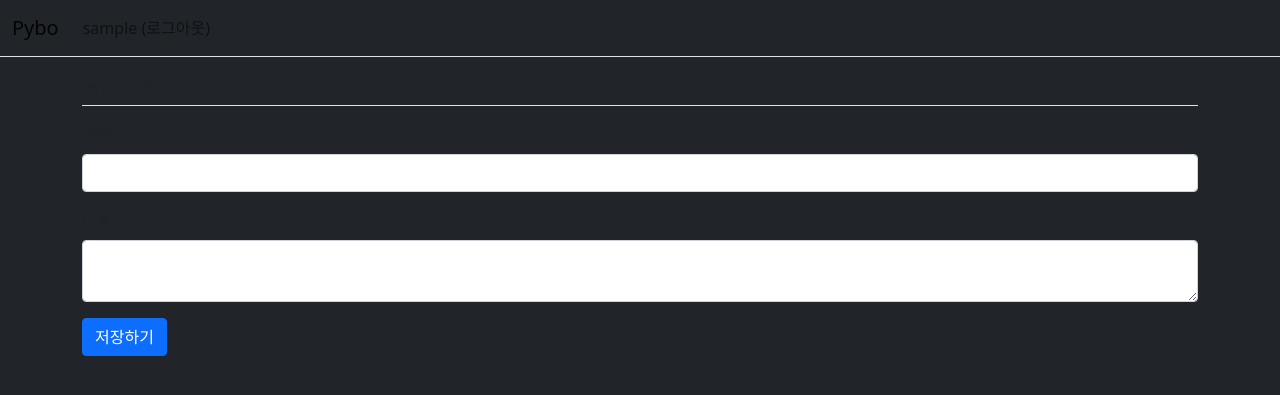
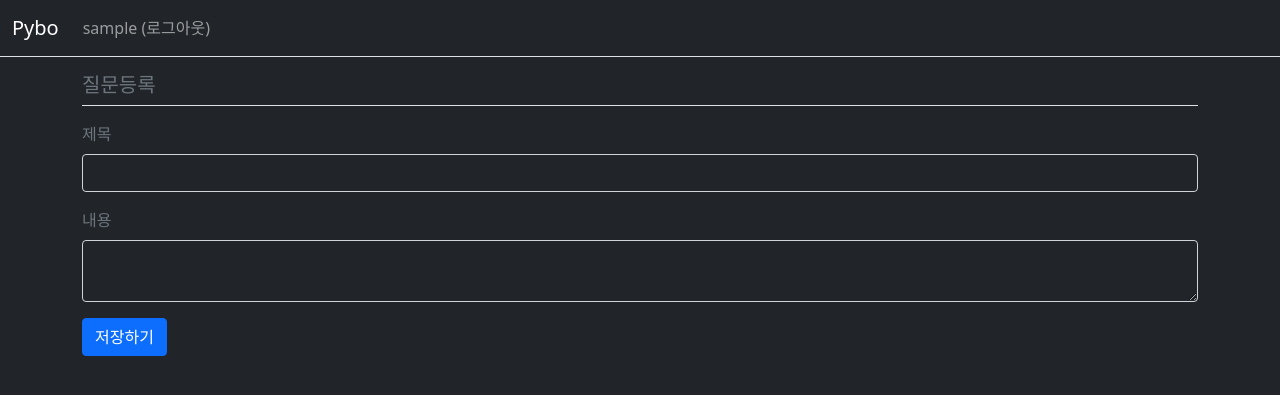
Before and after one commit to juniffel/pybo, a Django app: page /pybo/question/create/ in a window 1280 px wide. Shown: the top 395 px of the page. Run offline with Django 5.2, Linux system fonts and the light colour scheme; the visitor is signed in with stand-in values (Sample User, id 1); some libraries are stand-ins or nearby versions.

Commit message:
전체 색상변경

```diff
--- a/pybo/forms.py
+++ b/pybo/forms.py
@@ -21,6 +21,9 @@ class AnswerForm(forms.ModelForm):
     class Meta:
         model = Answer
         fields = ['content']
+        # widgets = {
+        #     'content':forms.Textarea(attrs={'class':'text-light bg-dark'}),
+        # }
         labels={
             'content':'답변내용'
         }
--- a/templates/base.html
+++ b/templates/base.html
@@ -11,7 +11,7 @@
     <link rel="stylesheet" type="text/css" href="{% static 'style.css' %}">
     <title>파이보</title>
 </head>
-<body class="bg-dark">
+<body class="text-secondary bg-dark">
 <!-- 네비게이션바 -->
 {% include "navbar.html" %}
 <!-- 기본 템플릿 안에 삽입될 내용 Start -->
--- a/templates/navbar.html
+++ b/templates/navbar.html
@@ -1,5 +1,5 @@
 <!-- 네비게이션바 -->
-<nav class="navbar navbar-expand-lg navbar-light bg-dark border-bottom">
+<nav class="navbar navbar-expand-lg navbar-dark text-warning bg-dark border-bottom">
     <div class="container-fluid">
         <a class="navbar-brand" href="{% url 'pybo:index' %}">Pybo</a>
         <button class="navbar-toggler" type="button"
--- a/templates/pybo/answer_form.html
+++ b/templates/pybo/answer_form.html
@@ -7,7 +7,7 @@
         {% include "form_errors.html" %}
         <div class="mb-3">
             <label for="content" class="form-label">답변내용</label>
-            <textarea class="form-control" name="content" id="content"
+            <textarea class="form-control text-light bg-dark" name="content" id="content"
                       rows="10">{{ form.content.value|default_if_none:'' }}</textarea>
         </div>
         <button type="submit" class="btn btn-primary">저장하기</button>
--- a/templates/pybo/question_form.html
+++ b/templates/pybo/question_form.html
@@ -16,7 +16,7 @@
 {% block content %}
     <div class="container">
         <h5 class="my-3 border-bottom pb-2">질문등록</h5>
-        <form action="" method="post">
+        <form action="" method="post" class = "bg-dark">
             {% csrf_token %}
             {% if form.errors %}
             <div class="alert alert-danger" role='alert'>
@@ -32,11 +32,11 @@
             {% endif %}
             <div class="mb-3">
                 <label for="subject" class="form-label">제목</label>
-                <input type="text" class="form-control" name='subject' id="subject" value="{{form.subject.value|default_if_none:''}}">
+                <input type="text" class="form-control text-light bg-dark" name='subject' id="subject" value="{{form.subject.value|default_if_none:''}}">
             </div>
             <div class="mb-3">
                 <label for="content" class="form-label">내용</label>
-                <textarea name="content" id="content" class="form-control" row="10">{{form.content.value|default_if_none:''}}</textarea>
+                <textarea name="content" id="content" class="form-control text-light bg-dark" row="10">{{form.content.value|default_if_none:''}}</textarea>
             </div>
             <button type='submit' class="btn btn-primary">저장하기</button>
         </form>
```
Also changed, not shown: templates/pybo/question_detail.html (+4 -4 lines).
